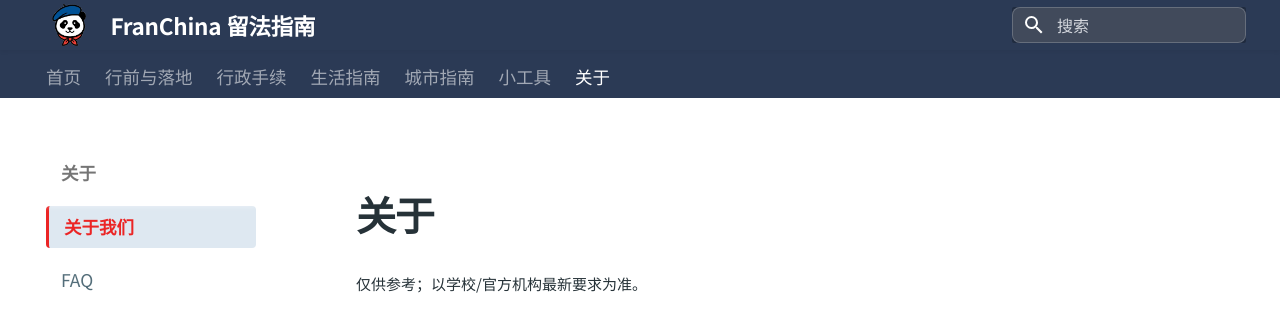
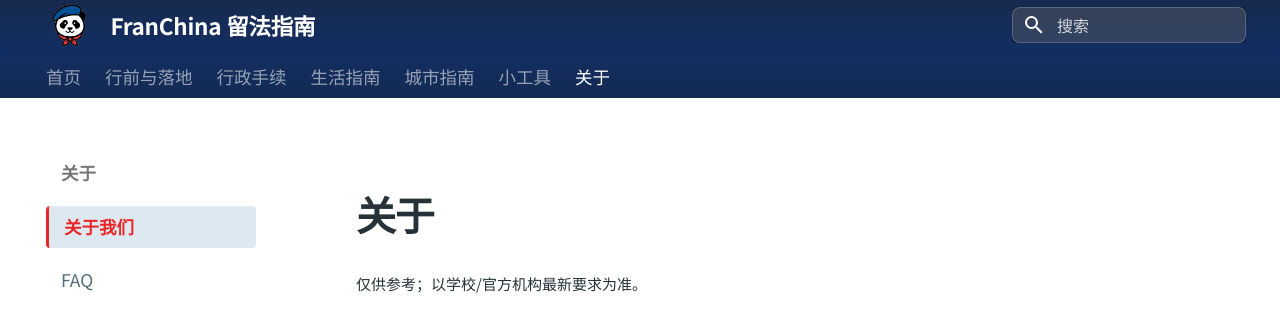
Before and after one commit to Kant-Righteous/franchina, an MkDocs documentation site: the page built from docs/pages/about.md, in a window 1280 px wide. Shown: the top 332 px of the page. Built offline with MkDocs 1.6.1 and Material for MkDocs 9.7.7, drawn with Linux system fonts in a browser that asks for light colours.

Commit message:
feat: 改进侧边栏和头部布局样式文件。

```diff
--- a/docs/stylesheets/layout/header.css
+++ b/docs/stylesheets/layout/header.css
@@ -3,8 +3,8 @@
 
    作用: 控制网站顶部导航区域的外观
    包含内容:
-   - 顶部导航栏 (.md-header) - 深蓝色背景
-   - 标签栏 (.md-tabs) - 与导航栏同色
+   - 顶部导航栏 (.md-header) - 深蓝色渐变
+   - 标签栏 (.md-tabs) - 继承导航栏渐变
    - 网站标题样式
    - 导航链接及悬停效果 (下划线动画)
    - 搜索框样式 (半透明背景、悬停效果)
@@ -14,9 +14,7 @@
 
 /* 顶部导航栏 - 扁平化风格 */
 .md-header {
-    background-color: var(--brand-primary);
-    background-image: none;
-    /* Remove gradient */
+    background: linear-gradient(to bottom, #172a4e, #122e62);
     border-bottom: none;
     box-shadow: var(--shadow-sm);
     /* Subtle shadow definition */
@@ -24,9 +22,7 @@
 
 /* 标签栏 - 扁平化风格 */
 .md-tabs {
-    background-color: var(--brand-primary);
-    background-image: none;
-    /* Remove gradient */
+    background: linear-gradient(to bottom, #122e62, #142a52);
     border-bottom: none;
 }
 
--- a/docs/stylesheets/layout/sidebar.css
+++ b/docs/stylesheets/layout/sidebar.css
@@ -15,6 +15,13 @@
 /* 侧边栏容器 */
 .md-sidebar {
     background-color: rgb(255, 255, 255);
+}
+
+/* 移动端/小屏侧边栏顶部背景 */
+.md-nav--primary .md-nav__title {
+    background: linear-gradient(to bottom, #172a4e, #122e62);
+    color: white;
+    /* Ensure text remains white on dark background */
 }
 
 /* 导航区域标题 */
```
